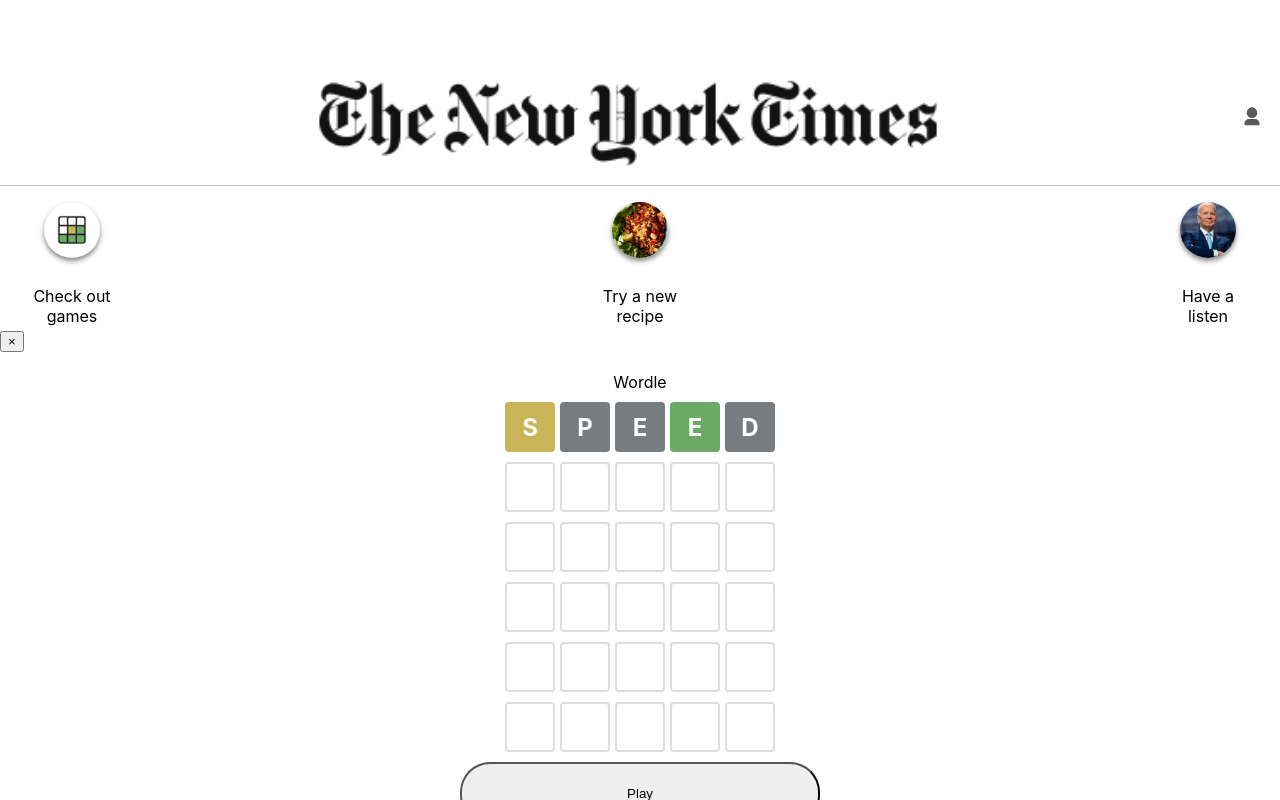
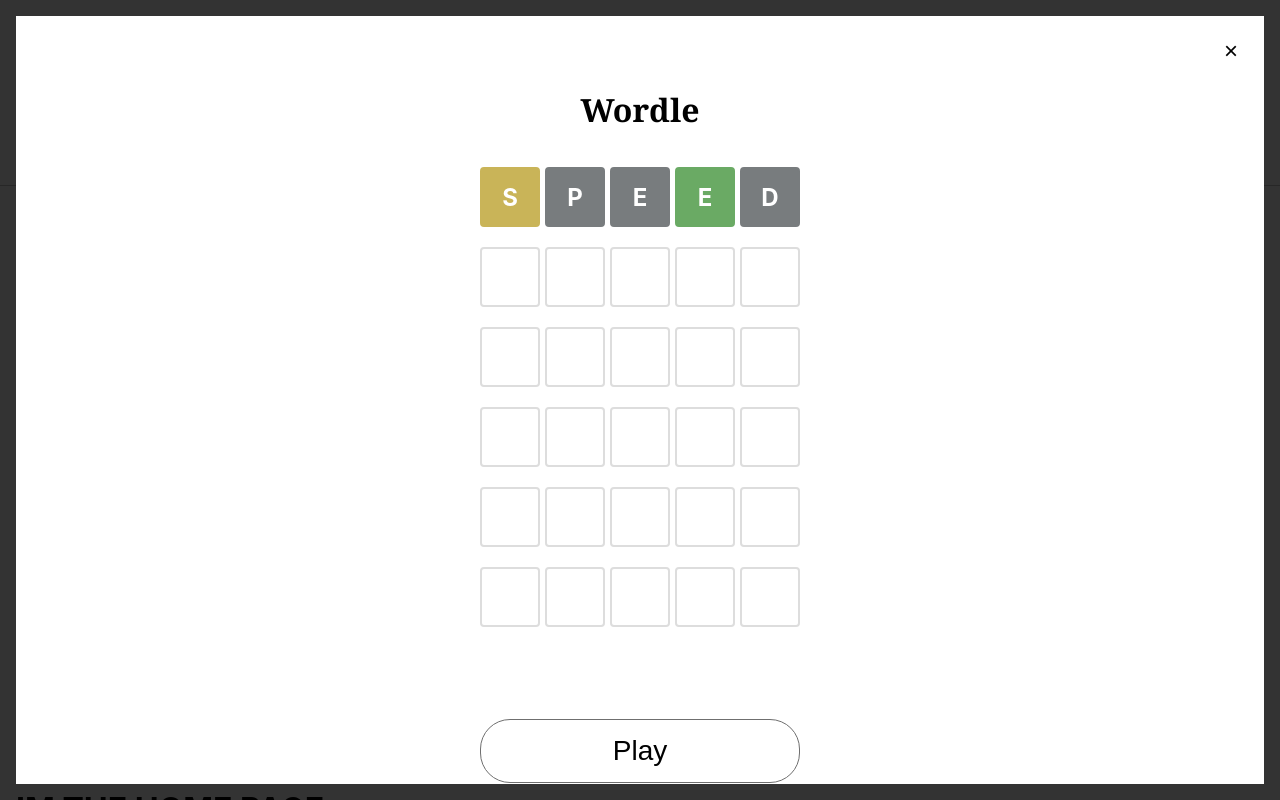
Before and after one commit to JustinL197/hackathon-project-client, a React (Create React App) app: page / in a window 1280 px wide. Both pictures are taken after a click on the picture 72 px from the left and 229 px from the top of the page. Shown: the top 800 px of the page. Built offline with nearby package versions, Linux system fonts and the light colour scheme.

Commit message:
wordle module added

```diff
--- a/src/components/Modal/Modal.jsx
+++ b/src/components/Modal/Modal.jsx
@@ -1,15 +1,45 @@
-import React from 'react';
+import React, { useEffect, useState } from 'react';
 import './Modal.scss';
 
 const Modal = ({ isOpen, onClose, children }) => {
-  if (!isOpen) return null; // If the modal is not open, render nothing
+  const [progress, setProgress] = useState(0);
+
+  useEffect(() => {
+    if (isOpen) {
+      document.body.style.overflow = 'hidden'; // Prevent background scroll
+
+      // Start the timer for the progress bar when the modal is open
+      let start = 0;
+      const interval = setInterval(() => {
+        start += 100 / (10 * 10); // 10 seconds total, updating every 0.1 second
+        setProgress(start);
+        if (start >= 100) {
+          clearInterval(interval);
+        }
+      }, 100); // Update every 100ms (0.1 second)
+
+      return () => {
+        clearInterval(interval);
+        document.body.style.overflow = 'auto'; // Enable scroll when modal closes
+        setProgress(0); // Reset progress when modal closes
+      };
+    }
+  }, [isOpen]);
+
+  if (!isOpen) return null;
 
   return (
     <div className="modal-overlay" onClick={onClose}>
       <div className="modal-content" onClick={(e) => e.stopPropagation()}>
-        <button className="modal-close-button" onClick={onClose}>
+        <button className="modal-close" onClick={onClose}>
           &times;
         </button>
+
+        {/* Progress Bar */}
+        <div className="progress-bar">
+          <div className="progress-bar__fill" style={{ width: `${progress}%` }} />
+        </div>
+
         {children}
       </div>
     </div>
--- a/src/components/Modal/Modal.scss
+++ b/src/components/Modal/Modal.scss
@@ -0,0 +1,59 @@
+.modal-overlay {
+    position: fixed;
+    top: 0;
+    left: 0;
+    width: 100%;
+    height: 100%;
+    background-color: rgba(0, 0, 0, 0.8);
+    display: flex;
+    align-items: flex-start;
+    justify-content: center;
+    z-index: 1000;
+    padding: 16px;
+    box-sizing: border-box;
+    overflow-y: auto;
+  }
+
+  .modal-content {
+    width: 100%;
+    height: calc(100vh - 32px);
+    background-color: white;
+    position: relative;
+    display: flex;
+    flex-direction: column;
+    align-items: center;
+    justify-content: flex-start;
+    overflow: auto;
+    box-sizing: border-box;
+    padding: 20px;
+  }
+
+  .modal-close {
+    position: absolute;
+    top: 20px;
+    right: 20px;
+    background: transparent;
+    border: none;
+    font-size: 24px;
+    cursor: pointer;
+    z-index: 1100;
+  }
+
+  /* Progress Bar Styling */
+  .progress-bar {
+    width: 100%;
+    height: 2px;
+    background-color: #ddd; /* Background of the progress bar */
+    margin-bottom: 20px;
+    border-radius: 4px;
+    overflow: hidden;
+    position: relative;
+    bottom: -40px;
+  }
+
+  .progress-bar__fill {
+    height: 100%;
+    background-color: #000000; /* Color of the progress bar fill */
+    width: 0%; /* Start with 0% width */
+    transition: width 0.2s linear; /* Smooth transition for the fill */
+  }
--- a/src/components/Wordle/Wordle.jsx
+++ b/src/components/Wordle/Wordle.jsx
@@ -87,7 +87,7 @@
 
   return (
     <div className="wordle-container">
-      <div>Wordle</div>
+      <div className="wordle-header">Wordle</div>
       {Array.from({ length: maxAttempts }).map((_, rowIndex) => (
         <div key={rowIndex} className="wordle-row">
           {Array.from({ length: wordLength }).map((_, colIndex) => (
--- a/src/components/Wordle/Wordle.scss
+++ b/src/components/Wordle/Wordle.scss
@@ -1,10 +1,12 @@
 .wordle-container {
     display: flex;
     flex-direction: column;
-    align-items: center;
-    margin-top: 20px;
+    justify-content: flex-start; /* Align content to the top */
+    align-items: center; /* Center content horizontally */
     width: 100%;
-    gap: 10px;
+    height: 100%; /* Stretch to full height of the modal content */
+    gap: 20px; /* Adjust spacing between rows */
+
   }
 
   .wordle-row {
@@ -12,9 +14,17 @@
     gap: 5px;
   }
 
+  .wordle-header{
+    font-family: Georgia, 'Times New Roman', Times, serif;
+    font-size: 32px;
+    font-weight: 600;
+    margin-top: 16px;
+    margin-bottom: 16px;
+    padding-top: 16px;
+  }
   .wordle-letter {
-    width: 50px;
-    height: 50px;
+    width: 60px;
+    height: 60px;
     display: flex;
     align-items: center;
     justify-content: center;
@@ -24,35 +34,35 @@
     text-transform: uppercase;
     transition: background-color 0.5s ease, color 0.5s ease, opacity 0.5s ease;
     border-radius: 4px;
-    background-color: white; /* Default background for empty squares */
-    color: transparent; /* Default text color hidden */
-    opacity: 1; /* All squares are visible */
+    background-color: white;
+    color: transparent;
+    opacity: 1;
   }
 
   .wordle-letter.default {
-    background-color: white; /* Keep default background for empty squares */
+    background-color: white;
     border-color: #ddd;
-    color: transparent; /* Hide letters by default */
+    color: transparent;
   }
 
   .wordle-letter.visible {
-    color: black; /* Show letters when revealed */
+    color: black;
   }
 
   .wordle-letter.green {
-    background-color: #6aaa64; /* Correct position */
+    background-color: #6aaa64;
     color: white;
     border-color: #6aaa64;
   }
 
   .wordle-letter.yellow {
-    background-color: #c9b458; /* Correct letter but wrong position */
+    background-color: #c9b458;
     color: white;
     border-color: #c9b458;
   }
 
   .wordle-letter.grey {
-    background-color: #787c7e; /* Incorrect letter */
+    background-color: #787c7e;
     color: white;
     border-color: #787c7e;
   }
@@ -71,7 +81,11 @@
   }
 
 .play-button{
-    width: 360px;
+    width: 320px;
     height: 64px;
     border-radius: 30px;
+    margin-top: 72px;
+    background-color: white;
+    font-size: 28px;
+    border: 1px solid rgb(111, 111, 111);
 }
```
